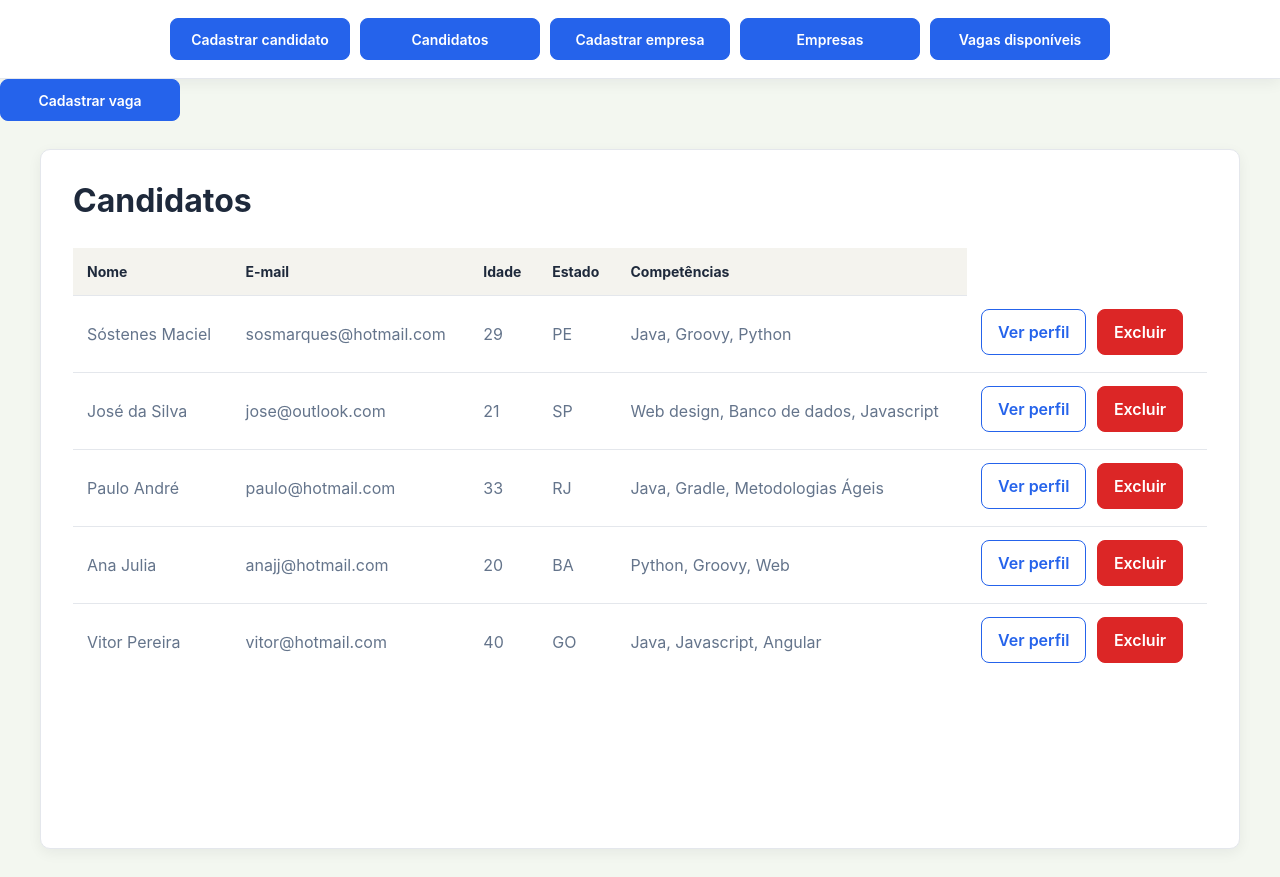
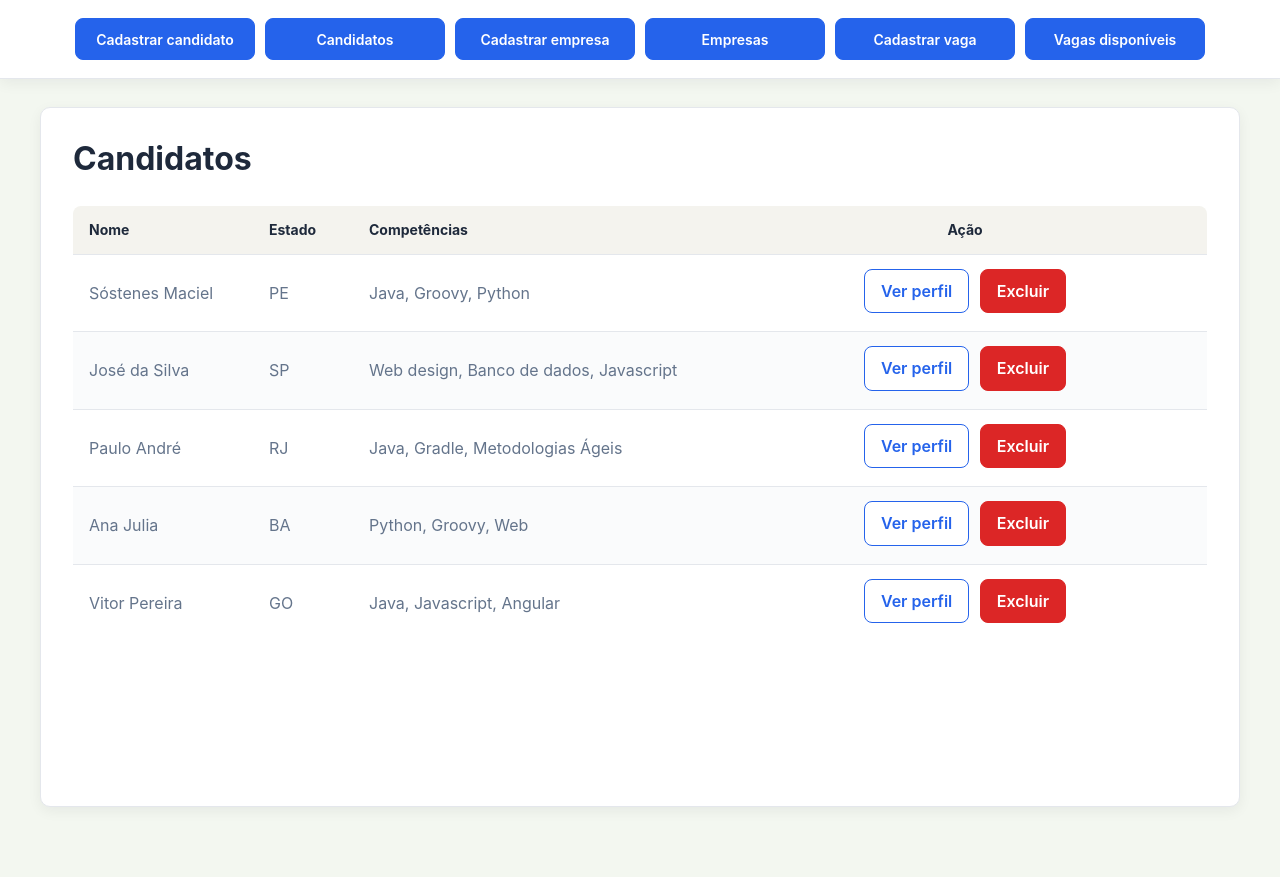
Before and after one commit to Sostenes-Maciel/zg-hero-project-trilha-k1-t4-groovy, a website built with Vite: page Frontend/index.html in a window 1280 px wide. Both pictures are taken after a click on the button "Candidatos". After the commit the page ends 835 px from the top, so only its background shows below. Built offline with nearby package versions, Linux system fonts and the light colour scheme.

Commit message:
style(frontend): Ajusta informações na lista de candidatos, empresas e vagas para melhor visualização - v0.35.8

```diff
--- a/Frontend/index.html
+++ b/Frontend/index.html
@@ -12,8 +12,8 @@
     <button id="menu-candidatos">Candidatos</button>
     <button id="menu-cadastro-empresa">Cadastrar empresa</button>
     <button id="menu-empresas">Empresas</button>
+    <button id="menu-cadastro-vaga">Cadastrar vaga</button>
     <button id="menu-vagas">Vagas disponíveis</button>  </nav>
-    <button id="menu-cadastro-vaga">Cadastrar vaga</button>
 
     <div id="app"></div>
 
--- a/Frontend/src/style.css
+++ b/Frontend/src/style.css
@@ -636,3 +636,60 @@ body {
     text-align: center;
     margin-top: 16px !important;
 }
+/* =========================
+   LISTAGENS
+   ========================= */
+
+#app table {
+    table-layout: fixed;
+    border-radius: 8px;
+    overflow: hidden;
+}
+
+#app th,
+#app td {
+    padding: 14px 16px;
+    line-height: 1.4;
+}
+
+#app tbody tr {
+    transition: background-color 0.15s ease;
+}
+
+#app tbody tr:nth-child(even) {
+    background: #fafbfc;
+}
+
+#app tbody tr:hover {
+    background: #f1f5f9;
+}
+
+#app td:last-child {
+    white-space: nowrap;
+}
+
+#app th:last-child,
+#app td:last-child {
+    text-align: center;
+}
+#app table th:nth-child(1),
+#app table td:nth-child(1) {
+    width: 180px;
+}
+#app table th:nth-child(2),
+#app table td:nth-child(2) {
+    width: 100px;
+}
+
+#app table th:nth-child(3),
+#app table td:nth-child(3) {
+    width: 370px;
+}
+.tabela-vagas {
+    table-layout: auto !important;
+}
+
+.tabela-vagas th,
+.tabela-vagas td {
+    width: auto !important;
+}
--- a/Frontend/src/view/listaCandidatos.ts
+++ b/Frontend/src/view/listaCandidatos.ts
@@ -18,10 +18,9 @@ export function renderListaCandidatos(): void {
                 <thead>
                     <tr>
                         <th>Nome</th>
-                        <th>E-mail</th>
-                        <th>Idade</th>
                         <th>Estado</th>
                         <th>Competências</th>
+                        <th>Ação</th>
 
                     </tr>
                 </thead>
@@ -44,8 +43,6 @@ export function renderListaCandidatos(): void {
 
         linha.innerHTML = `
             <td>${candidato.nome}</td>
-            <td>${candidato.email}</td>
-            <td>${candidato.idade}</td>
             <td>${candidato.estado}</td>
             <td>${candidato.competencias.join(', ')}</td>
                 <td>
--- a/Frontend/src/view/listaEmpresas.ts
+++ b/Frontend/src/view/listaEmpresas.ts
@@ -19,7 +19,6 @@ export function renderListaEmpresas(): void {
                     <tr>
                         <th>Empresa</th>
                         <th>País</th>
-                        <th>Estado</th>
                         <th>Competências</th>
                         <th>Ação</th>
                     </tr>
@@ -44,7 +43,6 @@ export function renderListaEmpresas(): void {
         linha.innerHTML = `
             <td>${empresa.nome}</td>
             <td>${empresa.pais}</td>
-            <td>${empresa.estado}</td>
             <td>${empresa.competencias.join(', ')}</td>
             <td>
                 <button class="btn-perfil-empresa" data-cnpj="${empresa.cnpj}">
--- a/Frontend/src/view/listaVagas.ts
+++ b/Frontend/src/view/listaVagas.ts
@@ -22,12 +22,15 @@ export function renderListaVagas(): void {
                 >
             </div>
 
-            <table>
+            <table class="tabela-vagas">
                 <thead>
                     <tr>
                         <th>ID</th>
                         <th>Vaga</th>
                         <th>Empresa</th>
+                         <th>Ação</th>
+
+
                     </tr>
                 </thead>
 
```
